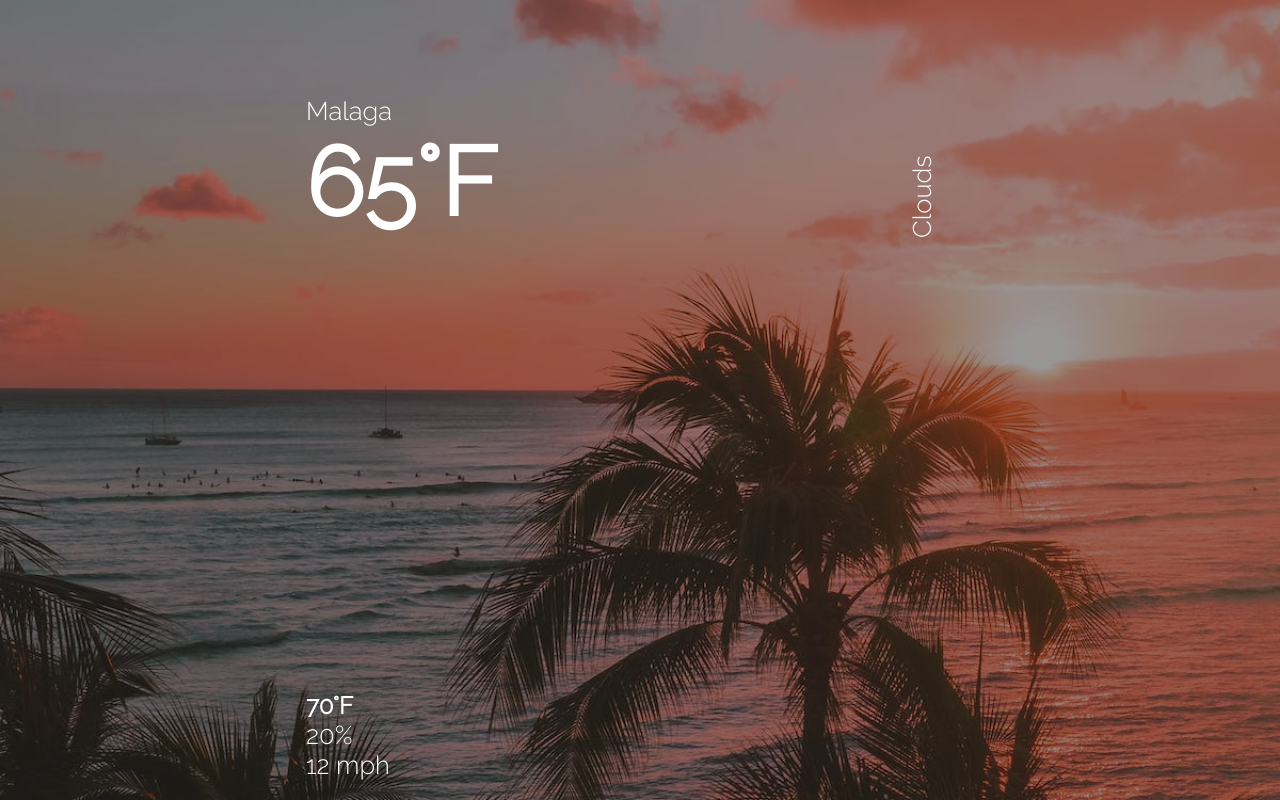
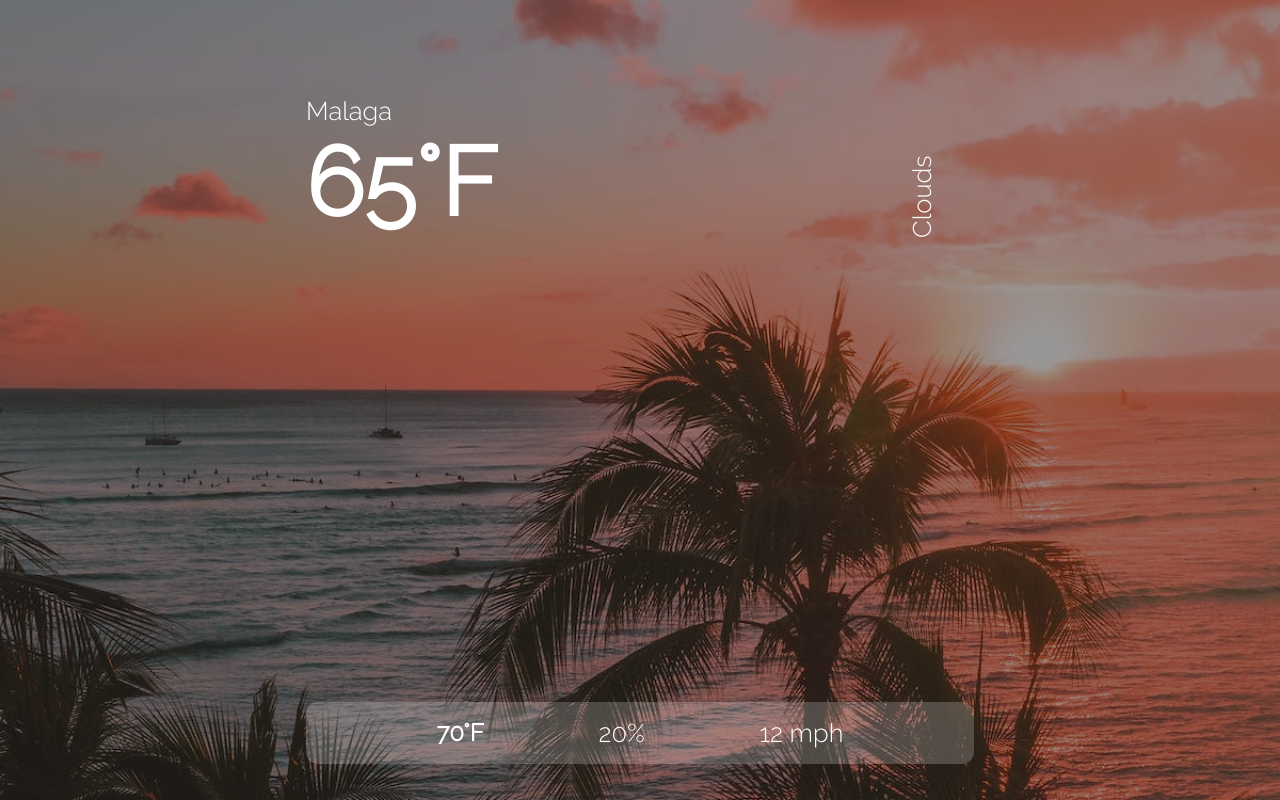
Before and after one commit to keironchaudhry/weather-app, a React (Create React App) app: page / in a window 1280 px wide. Built offline with nearby package versions, Linux system fonts and the light colour scheme; no server answers; the HTML template or start-up script is replaced by a standard one.

Commit message:
Feat: Style bottom class div

```diff
--- a/src/index.css
+++ b/src/index.css
@@ -63,3 +63,14 @@ h1 {
   transform-origin: 0 0;
   transform: rotate(270deg);
 }
+
+.app .bottom {
+  display: flex;
+  justify-content: space-evenly;
+  text-align: center;
+  width: 100%;
+  margin: 1rem auto;
+  padding: 1rem;
+  border-radius: 12px;
+  background-color: rgba(255, 255, 255, 0.2);
+}
```
